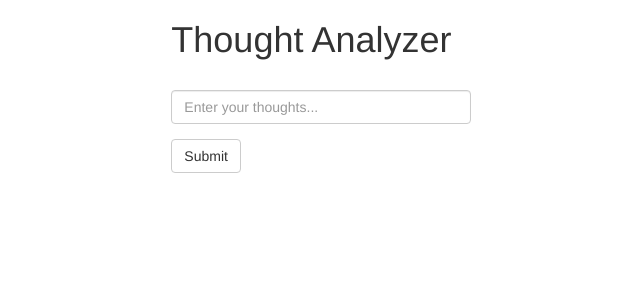
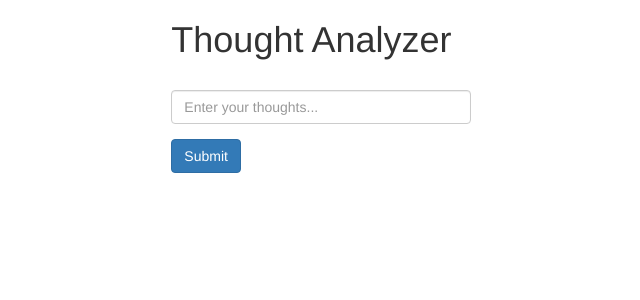
Before and after one commit to SiddharthaAnand/thought-classifier, a Flask app: page / in a window 1280 px wide. Shown: the top 300 px of the page, without its empty margins (67-707 px from the left). Run offline with Flask 2, Linux system fonts and the light colour scheme; parts of the project's set-up code (start-up, migrations or seed data) failed here and were passed over; some libraries are stand-ins or nearby versions.

Commit message:
Add the angular portion in the html

```diff
--- a/templates/home.html
+++ b/templates/home.html
@@ -19,7 +19,11 @@
                 <div class="form-group">
                   <input type="text" ng-model="text" name="text" class="form-control" id="text-box" placeholder="Enter your thoughts..." style="max-width: 300px;">
                 </div>
-                <button type="submit" class="btn btn-default">Submit</button>
+                  <!--raw is added so that the jinja template does not process the submiteButtonText part as some variable.
+                  And it is left for angular to process and replace it with the text from main.js-->
+                {% raw %}
+                <button type="submit" class="btn btn-primary" ng-disabled="loading">{{ submitButtonText }}</button>
+                {% endraw %}
               </form>
               <br>
               {% for error in errors %}
```
